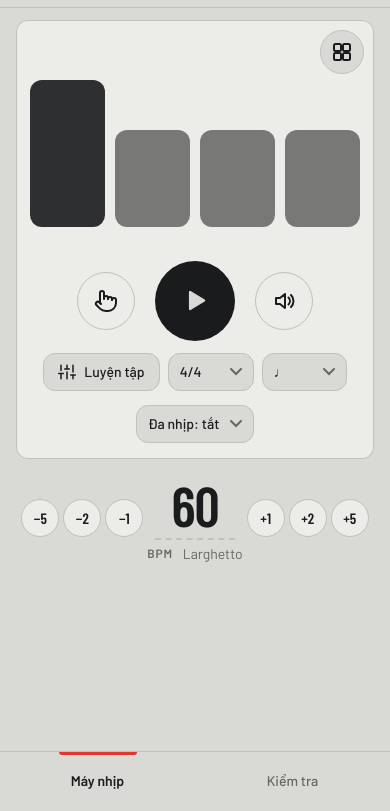
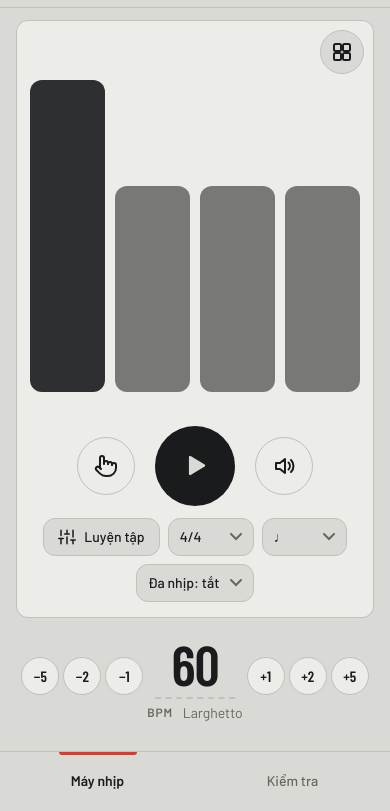
Before and after one commit to 1406khoa/rhythm-lab, a plain HTML site: page index.html in a window 390 px wide. Shown: the part 33-844 px from the top of the page. Drawn offline with Linux system fonts and the light colour scheme.

Commit message:
Keep every setting chip visible on phones and tablets and let the stage fill the screen.
Co-Authored-By: Claude Opus 5.5 <noreply@anthropic.com>

```diff
--- a/css/app.css
+++ b/css/app.css
@@ -417,7 +417,6 @@ select.sel.sm { padding-right: 28px; }
 .chips .num { min-height: 38px; border-radius: var(--r); }
 /* phones: chips in one line you swipe sideways (the stage keeps its height); tempo steps a bit narrower */
 @media (max-width: 759px) {
-  .chips { margin: 0 -14px; padding: 2px 14px; }
   .tempo { gap: 4px; }
   .step { min-width: 36px; padding: 0 4px; font-size: 15px; }
   .bpm-c { min-width: 90px; }
@@ -477,12 +476,11 @@ input[type=number]::-webkit-inner-spin-button, input[type=number]::-webkit-outer
 .chips { justify-content: flex-start; }
 .chips::before, .chips::after { content: ''; flex: none; } /* spacers: centred while it fits, scrollable from the start when it does not */
 .chips::before { margin-left: auto; } .chips::after { margin-right: auto; }
-.chips:empty, .chips:not(:has(> :not([hidden]):not(.dd:has(> select[hidden])))) { display: none; }
+.chips:empty { display: none; } /* narrow screens move every chip into the left group */
 @media (min-width: 1100px) {
   .ctl-bar { display: grid; grid-template-columns: minmax(0, 1fr) auto minmax(0, 1fr); align-items: center; gap: 20px; }
   .stage .run-row { order: 0; }
   .chips.left::after, .chips.right::before, .chips.right::after { margin: 0; } /* left group hugs the controls from the right, right group from the left */
-  .chips:not(:has(> :not([hidden]):not(.dd:has(> select[hidden])))) { display: flex; } /* keep the grid cell so the controls stay centred */
 }
 .sheet:not(.own-start) .sheet-head .start { display: none; } /* see soloStart() in practice.js */
 /* small desktops: a tighter control row so even every option on stays on one line without scrolling */
@@ -496,3 +494,14 @@ input[type=number]::-webkit-inner-spin-button, input[type=number]::-webkit-outer
   .chips select.sel { padding: 0 26px 0 10px; background-position: right 9px center; }
   .chip-tg, .practice-chip { padding: 0 11px; }
 }
+/* phones: the tab fills the screen between header and tab bar, the stage takes what is left (never squashed below 340px) */
+@media (max-width: 759px) {
+  .wrap { padding-bottom: calc(var(--nav-h) + var(--safe-b) + 16px); } /* nothing ends up under the fixed tab bar */
+  .metro { min-height: calc(100svh - 41px - var(--nav-h) - var(--safe-b) - 16px); }
+  .stage { flex: 1 1 auto; height: auto; min-height: 340px; }
+}
+/* below 1100px every chip stays visible: they wrap onto centred lines under the controls (nothing hidden behind a sideways scroll) */
+@media (max-width: 1099px) {
+  .chips { flex-wrap: wrap; justify-content: center; overflow: visible; row-gap: 8px; }
+  .chips::before, .chips::after { display: none; }
+}
--- a/js/tabs/pulse.js
+++ b/js/tabs/pulse.js
@@ -113,11 +113,14 @@
     els.polySub = select('Chia lớp phụ', [[1, '♩ Lớp phụ không chia', '♩'], [2, '♪♪ Lớp phụ chia 2', '♪♪'], [3, '♪♪♪ Lớp phụ chia 3', '♪♪♪'], [4, '♬♬ Lớp phụ chia 4', '♬♬'], [6, '♬♬♬ Lớp phụ chia 6', '♬♬♬']], (v) => { cfg.poly.n = Number(v); RT.state.changed('poly'); });
     // one control row in the stage: setting chips left · Gõ ▶ Đếm số in the middle · setting chips right
     const chips = (cls, list) => h('div', { class: 'chips ' + cls }, ...list.map((el) => (el.tagName === 'SELECT' ? ui.dropdown(el) : el)));
-    els.bar = h('div', { class: 'ctl-bar' },
-      chips('left', [els.practice, els.sig, els.custom, els.sub, els.customN, els.swingSel, els.swingBox]),
-      els.run,
-      chips('right', [els.follow, els.polySel, els.polySub, els.listen]));
+    const left = chips('left', [els.practice, els.sig, els.custom, els.sub, els.customN, els.swingSel, els.swingBox]);
+    const right = chips('right', [els.follow, els.polySel, els.polySub, els.listen]), rightItems = [...right.children];
+    els.bar = h('div', { class: 'ctl-bar' }, left, els.run, right);
     stage.append(els.bar);
+    // wide screens: chips left · controls · chips right. Narrow: controls on top, ALL chips in one line under them
+    const wide = matchMedia('(min-width: 1100px)');
+    const arrange = () => { rightItems.forEach((el) => (wide.matches ? right : left).append(el)); if (els.fades) els.fades(); };
+    wide.addEventListener('change', arrange); arrange();
     document.addEventListener('pointerdown', (e) => {
       if (!editing || e.target.closest('.custom-sig, .chips .num, .chip-extra, .dd, .menu')) return;
       editing = null; refresh();
```
